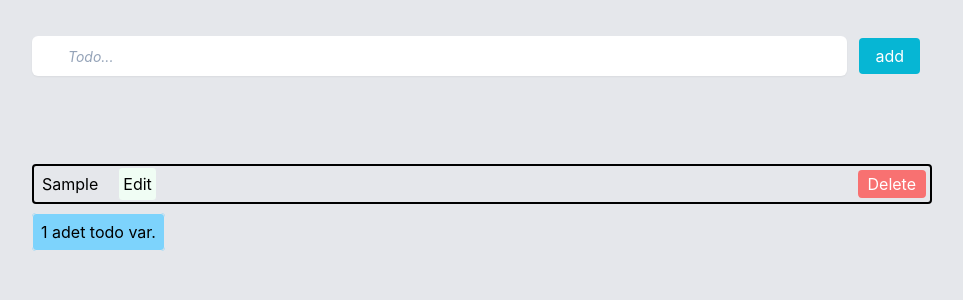
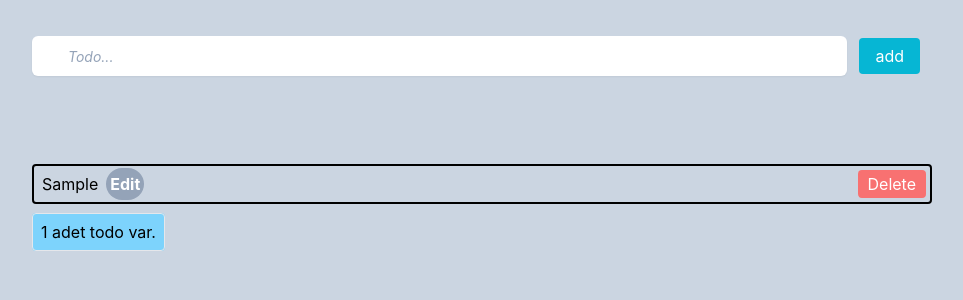
Before and after one commit to Serkan-Ucakcioglu/React-TodoList, a React (Create React App) app: page / in a window 1280 px wide. Both pictures are taken after typing "Sample" into the empty fields and a click on the button "add". Shown: the top 300 px of the page, without its empty margins (158-1121 px from the left). Built offline with nearby package versions, Linux system fonts and the light colour scheme.

Commit message:
color designs fix

```diff
--- a/src/App.js
+++ b/src/App.js
@@ -3,7 +3,7 @@ import Todo from "./Todo/Todo";
 
 function App() {
   return (
-    <div className="App bg-gray-200">
+    <div className="App bg-slate-300">
       <div className="container">
         <Todo />
       </div>
--- a/src/Todo/TaskList.js
+++ b/src/Todo/TaskList.js
@@ -21,7 +21,7 @@ export default function TaskList({ todo, handleDelete, handleChangeTodo }) {
           }}
         />
         <button
-          className="btn-primary bg-green-50 rounded p-1 border border-solid border-box cursor-pointer"
+          className="bg-slate-400	hover:bg-slate-600 text-white font-bold px-1 py-1 rounded-full"
           onClick={(tod) => {
             setIsEditing((isEditing = !isEditing));
           }}
@@ -35,7 +35,7 @@ export default function TaskList({ todo, handleDelete, handleChangeTodo }) {
       <>
         <span>{todo.title}</span>
         <button
-          className="btn-primary bg-green-50	rounded p-1 border border-solid border-box cursor-pointer ml-5"
+          className="bg-slate-400	hover:bg-slate-600 text-white font-bold px-1 py-1 ml-2 rounded-full"
           onClick={() => {
             setIsEditing(true);
           }}
--- a/src/Todo/Todo.js
+++ b/src/Todo/Todo.js
@@ -93,7 +93,7 @@ function Todo() {
           ))}
         </ul>
         {todos.length > 0 && (
-          <div className="bg-sky-300 mt-6 rounded border-solid p-2 h-3 border inline">
+          <div className="bg-sky-300 hover:bg-sky-600 hover:text-white cursor-pointer mt-6 rounded border-solid p-2 h-3 border inline">
             {todos.length} adet todo var.
           </div>
         )}
```
